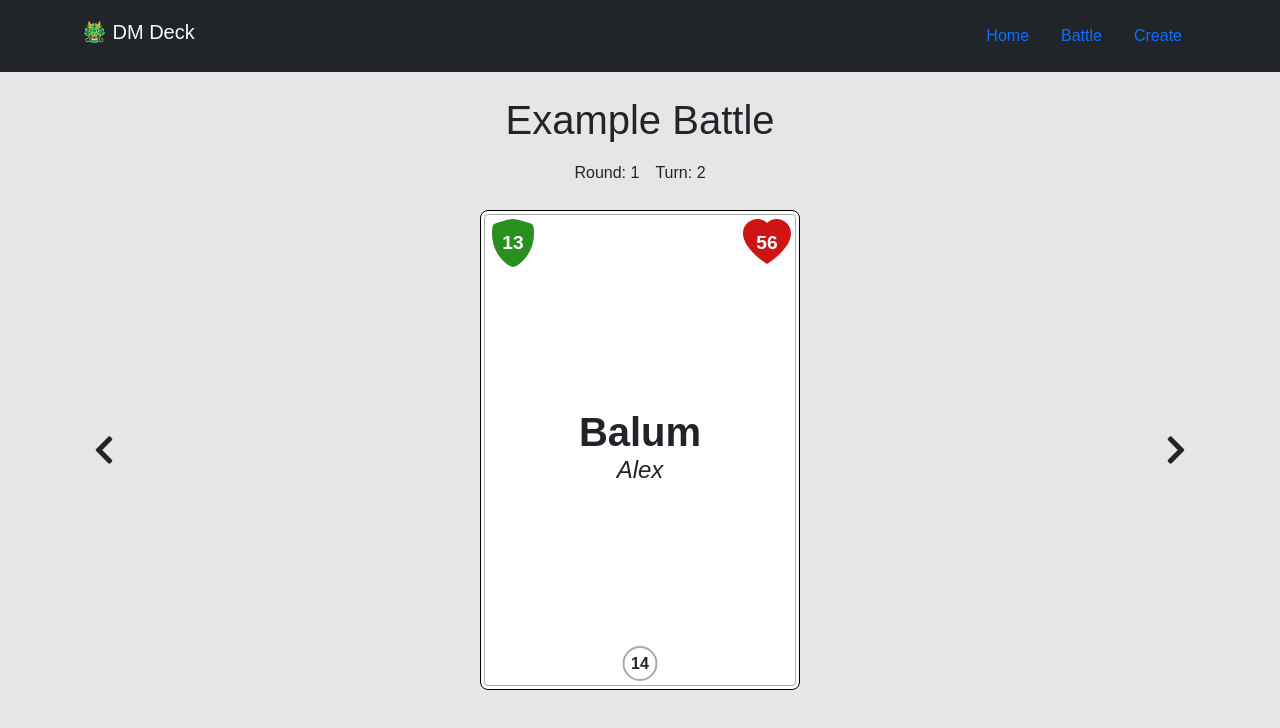
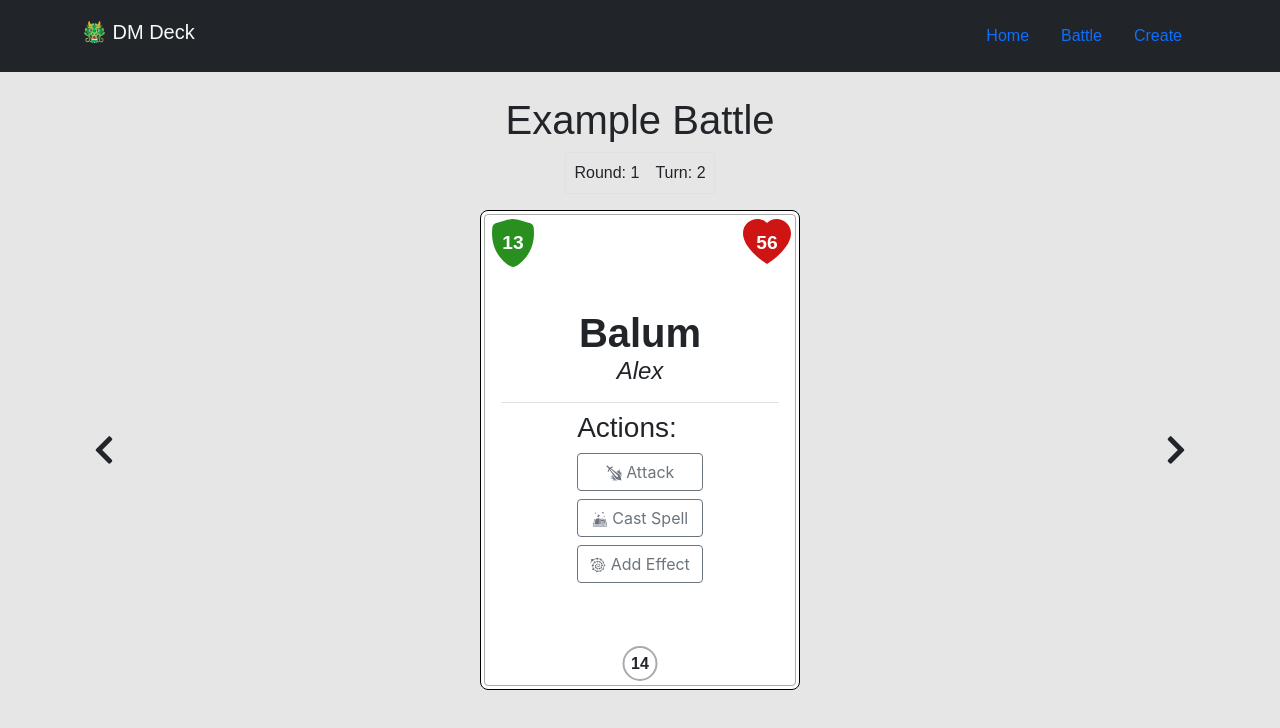
Before and after one commit to awidener3/dm-deck, a React (Create React App) app: page /dm-deck/battle in a window 1280 px wide. Both pictures are taken after a click on the icon 1176 px from the left and 450 px from the top of the page. Shown: the top 728 px of the page. Built offline with nearby package versions, Linux system fonts and the light colour scheme; a web font is replaced by a local one.

Commit message:
Added dummy buttons for hero actions

```diff
--- a/src/components/Hero/index.jsx
+++ b/src/components/Hero/index.jsx
@@ -1,6 +1,7 @@
 import React from 'react';
 import { BsShieldFill } from 'react-icons/bs';
 import { BsHeartFill } from 'react-icons/bs';
+import { GiPointySword, GiSpellBook, GiBarbedCoil } from 'react-icons/gi';
 import './hero.scss';
 
 const HealthIcon = ({ hp }) => {
@@ -26,12 +27,29 @@ const Hero = ({ hero, cardStyle }) => {
 	return (
 		<article className={`wrapper ${cardStyle}`}>
 			<div className="hero-card m-3 d-flex flex-column justify-content-center align-items-center">
+				{/* AC + HP Icons */}
 				<div className="hero-stats d-flex justify-content-between w-100">
 					<ArmorClassIcon ac={hero.armor_class} />
 					<HealthIcon hp={hero.hit_points} />
 				</div>
-				<h1 className="hero-name m-0">{hero.character_name}</h1>
-				<h2 className="player-name">{hero.player_name}</h2>
+				{/* PC INFO */}
+				<div className="container text-center pb-2 border-bottom">
+					<h1 className="hero-name m-0">{hero.character_name}</h1>
+					<h2 className="player-name">{hero.player_name}</h2>
+				</div>
+				{/* ACTIONS + ABILITIES */}
+				<div className="pt-2 d-flex flex-column">
+					<h3>Actions:</h3>
+					<button className="btn btn-outline-secondary mb-2">
+						<GiPointySword /> Attack
+					</button>
+					<button className="btn btn-outline-secondary mb-2">
+						<GiSpellBook /> Cast Spell
+					</button>
+					<button className="btn btn-outline-secondary mb-2">
+						<GiBarbedCoil /> Add Effect
+					</button>
+				</div>
 				{/* INITIATIVE */}
 				<div className="initiative-div d-flex justify-content-center align-items-center mb-2">
 					{hero.initiative}
```
